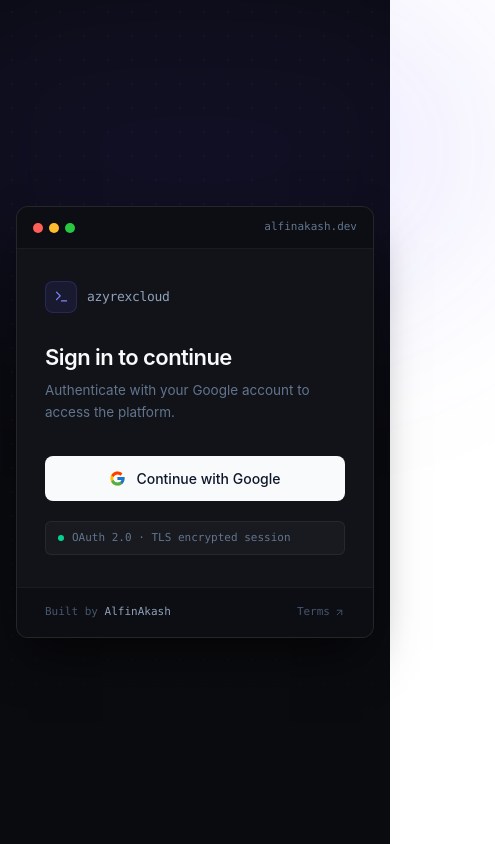
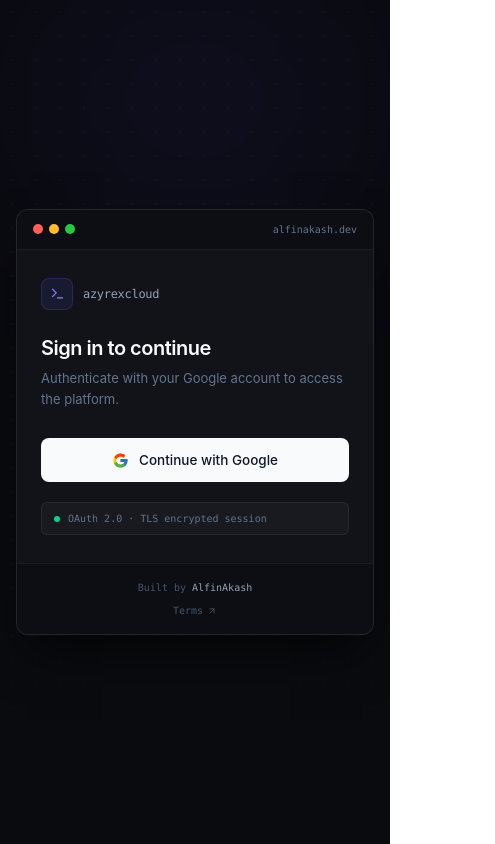
Before and after one commit to AlfinAkash/Oauth2, a React (Vite) app in the folder Oauth2_Login_Frontend/: page / in a window 390 px wide. Shown: the whole page, 495 px wide, since content can reach past the window. Built offline with nearby package versions, Linux system fonts and the light colour scheme; no server answers.

Commit message:
fix: updated the login UI

```diff
--- a/Oauth2_Login_Frontend/src/components/Login.jsx
+++ b/Oauth2_Login_Frontend/src/components/Login.jsx
@@ -11,7 +11,7 @@
   };
 
   return (
-    <div className="relative min-h-screen bg-[#0a0b0f] flex items-center justify-center px-4 py-12 font-sans">
+    <div className="relative min-h-screen bg-[#0a0b0f] flex items-center justify-center px-4 sm:px-6 py-8 sm:py-12 font-sans">
       <div
         className="pointer-events-none absolute inset-0 opacity-40"
         style={{
@@ -20,7 +20,7 @@
         }}
       />
       <div className="pointer-events-none absolute inset-0 bg-gradient-to-b from-transparent via-transparent to-[#0a0b0f]" />
-      <div className="pointer-events-none absolute top-0 left-1/2 -translate-x-1/2 w-[600px] h-[300px] bg-indigo-600/10 blur-[100px] rounded-full" />
+      <div className="pointer-events-none absolute top-0 left-1/2 -translate-x-1/2 w-[300px] sm:w-[600px] h-[200px] sm:h-[300px] bg-indigo-600/10 blur-[100px] rounded-full" />
 
       <motion.div
         initial={{ opacity: 0, y: 16 }}
@@ -29,27 +29,33 @@
         className="relative z-10 w-full max-w-[400px]"
       >
         <div className="rounded-xl border border-white/[0.08] bg-[#111318] shadow-[0_1px_0_rgba(255,255,255,0.05)_inset,0_24px_48px_-12px_rgba(0,0,0,0.7)] overflow-hidden">
+          {/* Title bar */}
           <div className="flex items-center justify-between px-4 py-3 border-b border-white/[0.06] bg-[#0d0e13]">
             <div className="flex items-center gap-1.5">
               <span className="w-2.5 h-2.5 rounded-full bg-[#ff5f57]" />
               <span className="w-2.5 h-2.5 rounded-full bg-[#febc2e]" />
               <span className="w-2.5 h-2.5 rounded-full bg-[#28c840]" />
             </div>
-            <span className="font-mono text-[11px] text-slate-500">alfinakash.dev</span>
+            <span className="font-mono text-[10px] sm:text-[11px] text-slate-500 truncate ml-2">
+              alfinakash.dev
+            </span>
           </div>
 
-          <div className="px-7 py-8 sm:px-9 sm:py-10">
-            <div className="flex items-center gap-2.5 mb-7">
-              <div className="w-8 h-8 rounded-lg bg-indigo-500/10 border border-indigo-500/20 flex items-center justify-center">
+          {/* Body */}
+          <div className="px-6 py-7 sm:px-9 sm:py-10">
+            <div className="flex items-center gap-2.5 mb-6 sm:mb-7">
+              <div className="w-8 h-8 rounded-lg bg-indigo-500/10 border border-indigo-500/20 flex items-center justify-center shrink-0">
                 <Terminal size={15} className="text-indigo-400" />
               </div>
-              <span className="font-mono text-[13px] text-slate-400 tracking-tight">azyrexcloud</span>
+              <span className="font-mono text-[12px] sm:text-[13px] text-slate-400 tracking-tight">
+                azyrexcloud
+              </span>
             </div>
 
-            <h1 className="text-[22px] sm:text-2xl font-semibold text-slate-50 tracking-tight mb-1.5">
+            <h1 className="text-xl sm:text-2xl font-semibold text-slate-50 tracking-tight mb-1.5">
               Sign in to continue
             </h1>
-            <p className="text-slate-500 text-[13.5px] leading-relaxed mb-8">
+            <p className="text-slate-500 text-[13px] sm:text-[13.5px] leading-relaxed mb-7 sm:mb-8">
               Authenticate with your Google account to access the platform.
             </p>
 
@@ -58,11 +64,11 @@
               whileTap={{ scale: isLoading ? 1 : 0.985 }}
               onClick={handleGoogleLogin}
               disabled={isLoading}
-              className="group w-full flex items-center justify-center gap-2.5 bg-slate-50 hover:bg-white text-slate-900 font-medium text-[14px] rounded-lg py-3 transition-colors disabled:opacity-70 disabled:cursor-wait focus-visible:outline focus-visible:outline-2 focus-visible:outline-indigo-400 focus-visible:outline-offset-2"
+              className="group w-full flex items-center justify-center gap-2.5 bg-slate-50 hover:bg-white text-slate-900 font-medium text-[13.5px] sm:text-[14px] rounded-lg py-3 transition-colors disabled:opacity-70 disabled:cursor-wait focus-visible:outline focus-visible:outline-2 focus-visible:outline-indigo-400 focus-visible:outline-offset-2"
             >
               {isLoading ? (
                 <>
-                  <Loader2 size={16} className="animate-spin" />
+                  <Loader2 size={16} className="animate-spin shrink-0" />
                   <span>Redirecting</span>
                 </>
               ) : (
@@ -80,30 +86,31 @@
 
             <div className="flex items-center gap-2 mt-5 px-3 py-2 rounded-md bg-white/[0.03] border border-white/[0.06]">
               <span className="w-1.5 h-1.5 rounded-full bg-emerald-400 shrink-0" />
-              <span className="font-mono text-[11px] text-slate-500 truncate">
+              <span className="font-mono text-[10px] sm:text-[11px] text-slate-500 truncate">
                 OAuth 2.0 · TLS encrypted session
               </span>
             </div>
           </div>
 
-        <div className="px-7 sm:px-9 py-4 border-t border-white/[0.06] bg-[#0d0e13] flex items-center justify-between">
+            {/* Footer strip */}
+          <div className="flex flex-col sm:flex-row items-center sm:justify-between gap-2 sm:gap-0 px-6 sm:px-9 py-4 border-t border-white/[0.06] bg-[#0d0e13]">
             <a
               href="https://github.com/AlfinAkash"
               target="_blank"
               rel="noopener noreferrer"
-    className="font-mono text-[11px] text-slate-600 hover:text-indigo-400 transition-colors"
+              className="font-mono text-[10px] sm:text-[11px] text-slate-600 hover:text-indigo-400 transition-colors"
             >
               Built by <span className="text-slate-400">AlfinAkash</span>
             </a>
 
             <a
-    href="https://azyrexcloud.online"
+              href="https://azyrexcloud.online/terms"
               target="_blank"
               rel="noopener noreferrer"
-    className="flex items-center gap-1 font-mono text-[11px] text-slate-600 hover:text-indigo-400 transition-colors"
+              className="flex items-center gap-1 font-mono text-[10px] sm:text-[11px] text-slate-600 hover:text-indigo-400 transition-colors"
             >
               Terms
-    <ArrowUpRight size={11} />
+              <ArrowUpRight size={10} />
             </a>
           </div>
         </div>
```
Lines whose indentation alone changed are shown as unchanged.
